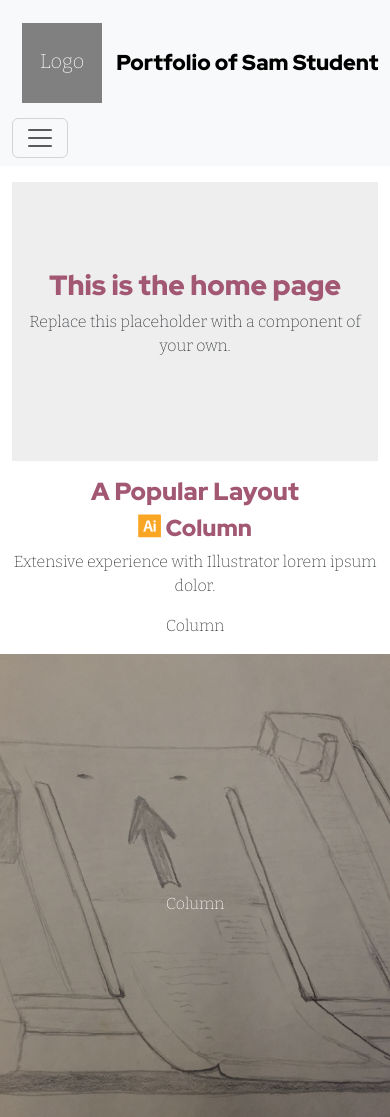
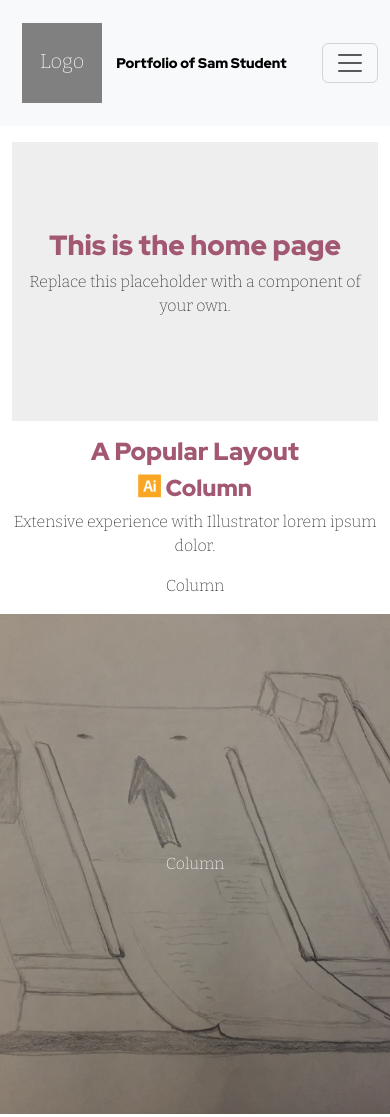
Before and after one commit to robfromerd/portfolio-starter, a plain HTML site: page index.html in a window 390 px wide. Shown: the top 1117 px of the page. Drawn offline with nearby package versions, Linux system fonts and the light colour scheme.

Commit message:
media query

```diff
--- a/css/media-queries.css
+++ b/css/media-queries.css
@@ -5,6 +5,10 @@
 
   p.notice:after {
     content: " portait";
+  }
+  a.navbar-brand span {
+  /*display:none;*/
+  font-size:14px !important;
   }
 }
 
```
Also changed, not shown: 1 other file.
